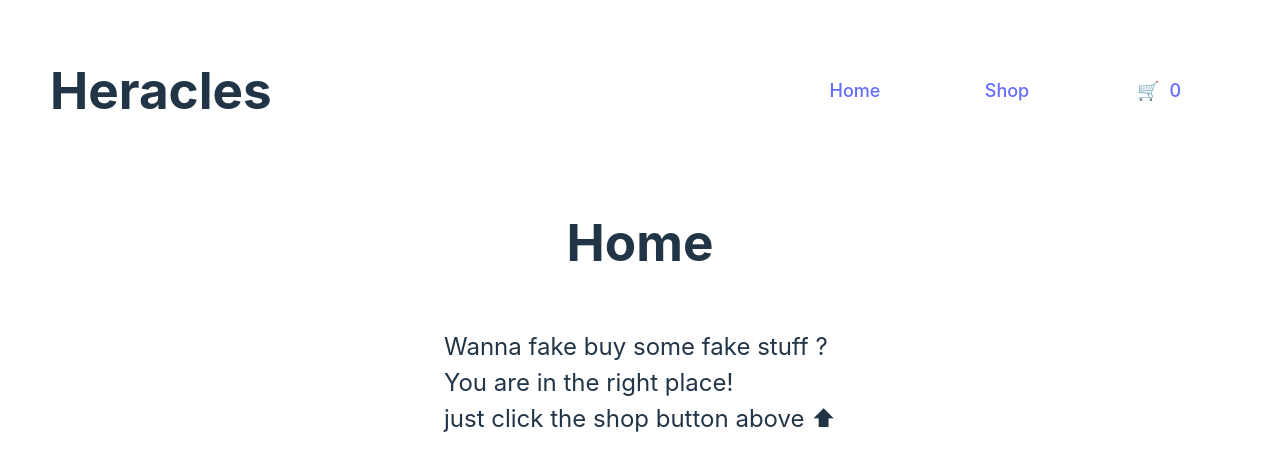
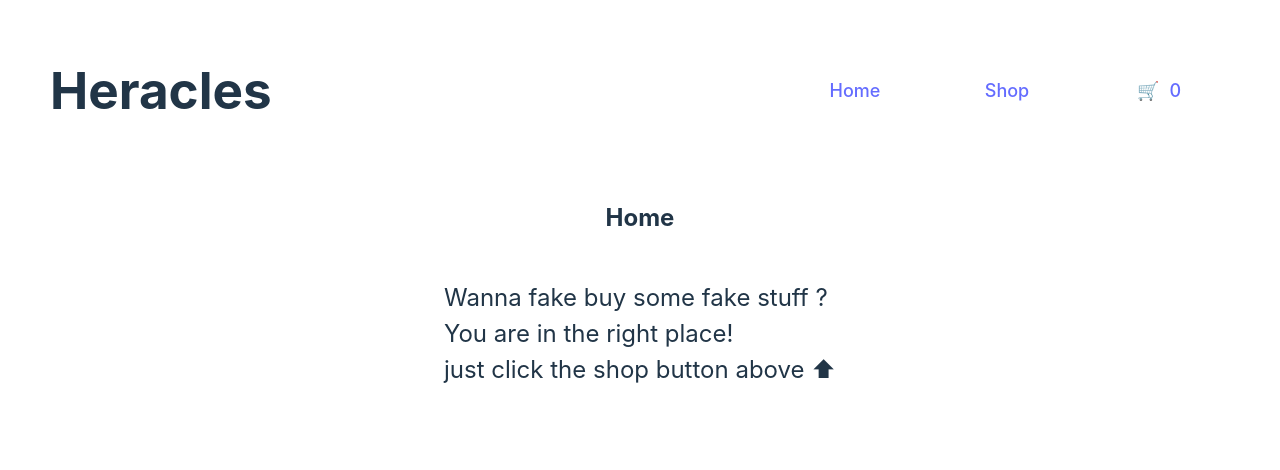
Before and after one commit to daniel-echevarria/ShoppingCart, a React (Vite) app: page / in a window 1280 px wide. Shown: the top 470 px of the page. Built offline with nearby package versions, Linux system fonts and the light colour scheme.

Commit message:
Improve display

```diff
--- a/src/components/Article/Article.css
+++ b/src/components/Article/Article.css
@@ -25,7 +25,8 @@
 
 .card .title {
   font-weight: bold;
-  max-width: 500px;
+  max-width: 300px;
+  text-wrap: wrap;
   /* font-size: ; */
 }
 
--- a/src/components/Article/Article.jsx
+++ b/src/components/Article/Article.jsx
@@ -12,8 +12,8 @@ const Article = ({ id }) => {
   useEffect(() => {
     const getArticleInfos = async (id) => {
       const response = await fetch(`https://fakestoreapi.com/products/${id}`);
+      console.log(response.status);
       const jsonRes = await response.json();
-      console.log(jsonRes);
       setImageUrl(jsonRes.image);
       setTitle(jsonRes.title);
       setPrice(jsonRes.price);
--- a/src/components/Home/Home.jsx
+++ b/src/components/Home/Home.jsx
@@ -3,7 +3,7 @@ import "./Home.css";
 const Home = () => {
   return (
     <>
-      <h1>Home</h1>
+      <h2>Home</h2>
       <p className="home-description">
         Wanna fake buy some fake stuff ? <br></br>
         You are in the right place! <br></br>
--- a/src/components/Shop/Shop.css
+++ b/src/components/Shop/Shop.css
@@ -1,5 +1,6 @@
 .article-list {
   display: flex;
+  width: 80%;
   flex-direction: column;
   gap: 50px;
 }
--- a/src/components/Shop/Shop.jsx
+++ b/src/components/Shop/Shop.jsx
@@ -1,7 +1,7 @@
 import Article from "../Article/Article";
 import "./Shop.css";
 
-const articleIds = [1, 2, 3, 4, 5];
+const articleIds = [1, 2, 3, 4, 10];
 
 const Shop = ({ cart }) => {
   const articleList = articleIds.map((id) => <Article key={id} id={id} />);
```
